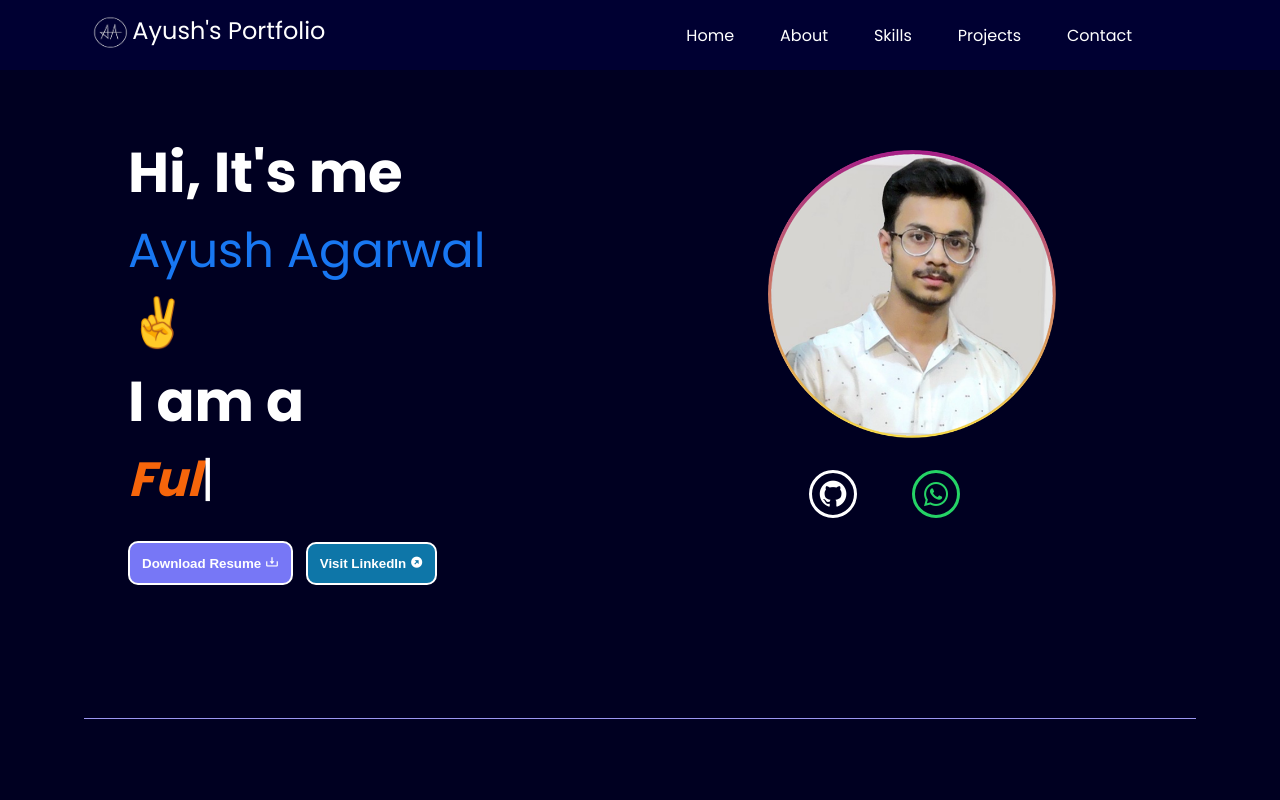
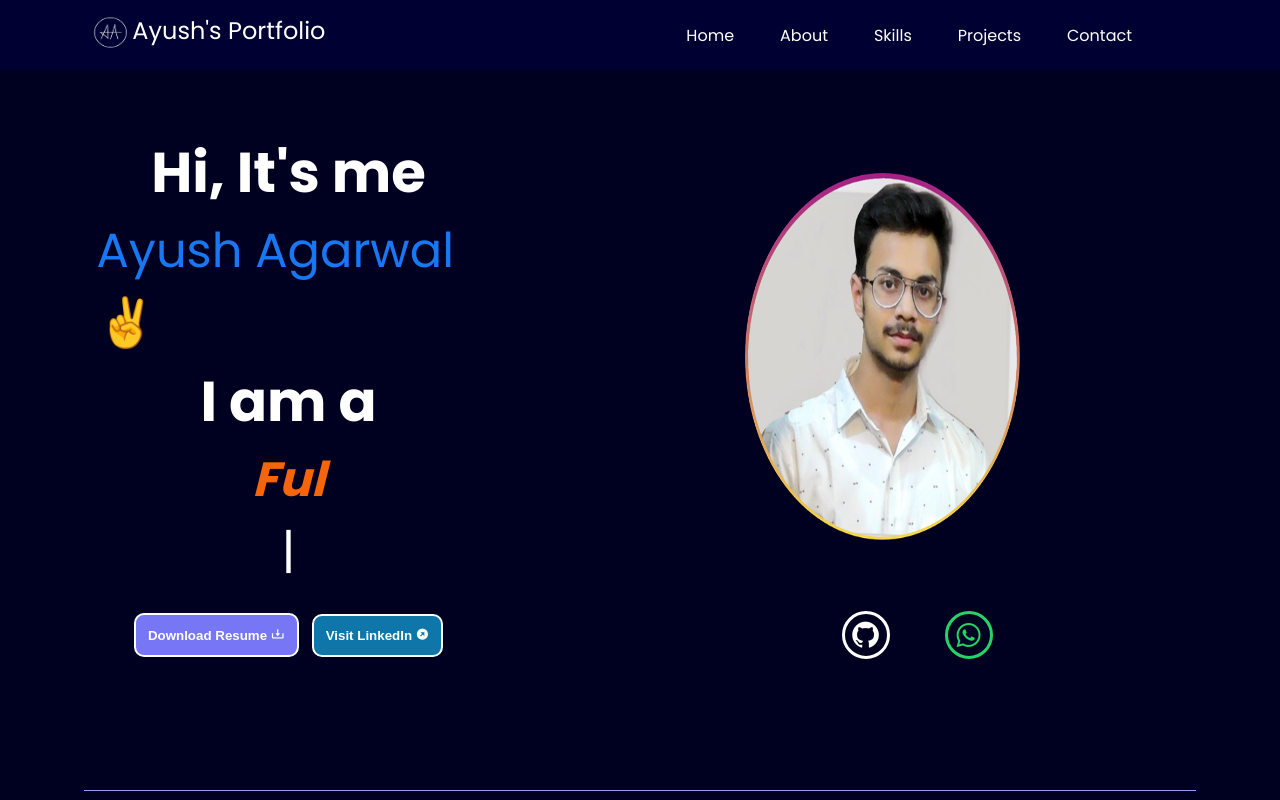
Before and after one commit to AyushAgarwaal/AyushPortfolio, a plain HTML site: page index.html in a window 1280 px wide. Shown: the top 800 px of the page. Drawn offline with nearby package versions, Linux system fonts and the light colour scheme; a web font is replaced by a local one.

Commit message:
Update index.css

```diff
--- a/index.css
+++ b/index.css
@@ -72,7 +72,11 @@ nav ul li a:hover {
 }
 
 .firstSection>div {
-    width: 30%;
+/*        width: 30%; */
+    justify-content: center;
+    align-items: center;
+    display: flex;
+    flex-direction: column;
 
 }
 
@@ -206,9 +210,11 @@ nav ul li a:hover {
 }
 
 .socialMedia {
-    display: flex;
+      display: flex;
     margin-top: 55px;
     margin-left: 50px;
+    justify-content: center;
+    align-items: center;
 }
 
 .socialMedia a {
```
